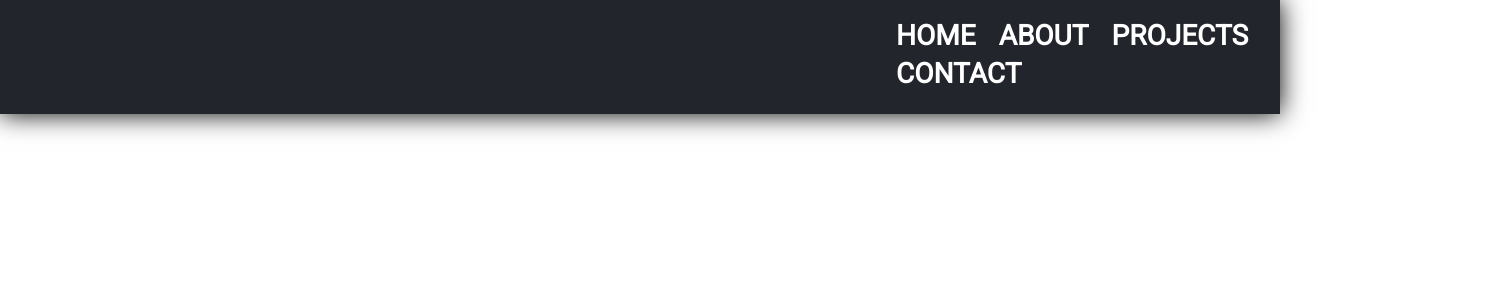
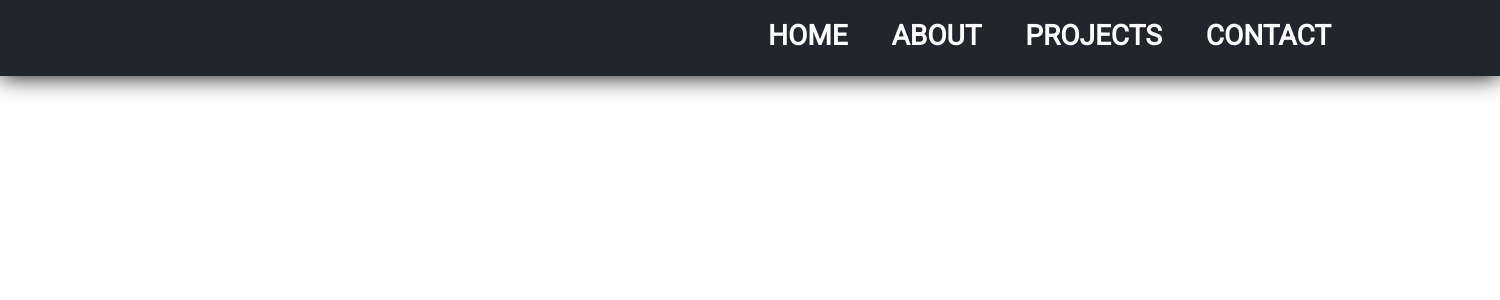
Before and after one commit to Calvin-Yap/PersonalWebsite, a React (Create React App) app: page /about in a window 1280 px wide. Shown: the top 300 px of the page, 1500 px wide, since content can reach past the window. Built offline with nearby package versions, Linux system fonts and the light colour scheme.

Commit message:
fixed sizing issue

```diff
--- a/package.json
+++ b/package.json
@@ -12,7 +12,7 @@
     "react": "^16.7.0",
     "react-dom": "^16.7.0",
     "react-router-dom": "^4.3.1",
-    "react-scripts": "2.1.1",
+    "react-scripts": "^2.1.5",
     "react-scroll-up-button": "^1.6.4",
     "react-slick": "^0.23.2",
     "react-typing-animation": "^1.5.1",
--- a/src/components/Home/home.css
+++ b/src/components/Home/home.css
@@ -5,6 +5,7 @@
 html, body {
     max-width: 100%;
     overflow-x: hidden;
+    min-width: 1500px;
 }
 .background{
   background-image: url("https://images.unsplash.com/photo-1500993855538-c6a99f437aa7?ixlib=rb-1.2.1&auto=format&fit=crop&w=1350&q=80");
@@ -12,7 +13,7 @@ html, body {
   background-size: cover;
 }
 .Typer{
-    padding-left: 35%;
+    padding-left: 30%;
     font-size: 500%;
     font-family: 'Montserrat', sans-serif;
     font-weight: bold;
@@ -238,7 +239,7 @@ padding-right: 5%;
   font-size: 800%;
   font-weight: bold;
   margin-left: 3%;
-  width: 22%;
+  width: 27%;
   border-bottom: 10px white solid;
   transition: 1s;
 
@@ -258,7 +259,7 @@ padding-right: 5%;
   font-size: 800%;
   font-weight: bold;
   margin-left: 3%;
-  width: 25%;
+  width: 31%;
   border-bottom: 10px white solid;
   transition: 1s;
 }
--- a/src/components/Navigation/navigation.css
+++ b/src/components/Navigation/navigation.css
@@ -7,10 +7,14 @@ div.nav{
     top: 0;
     background: #22252C;
     color:#ffffff;
-    padding-left: 70%;
+    padding-left: 60%;
     box-shadow: 0 0 25px 0 black;
     padding-top: 1.5%;
     padding-bottom: 1.5%;
+    overflow: hidden;
+    max-width: 100%;
+    min-width: 1500px;
+
 }
 a.normal{
     text-decoration: none;
--- a/src/components/Navigation/navigation.js
+++ b/src/components/Navigation/navigation.js
@@ -1,8 +1,11 @@
 import React from 'react';
 import { NavLink }  from "react-router-dom";
 import './navigation.css';
+
 class Navigation extends React.Component {
+
   render(){
+
     return (
       <div className="nav">
         <NavLink  className="normal" to="/" >HOME</NavLink>
@@ -10,6 +13,7 @@ class Navigation extends React.Component {
         <NavLink className="normal" to="/projects">PROJECTS</NavLink>
         <NavLink className="normal" to="/contact">CONTACT</NavLink>
       </div>
+
     );
   }
 }
```
Also changed, not shown: 1 other file (tests, documents, lock files or other folders).
